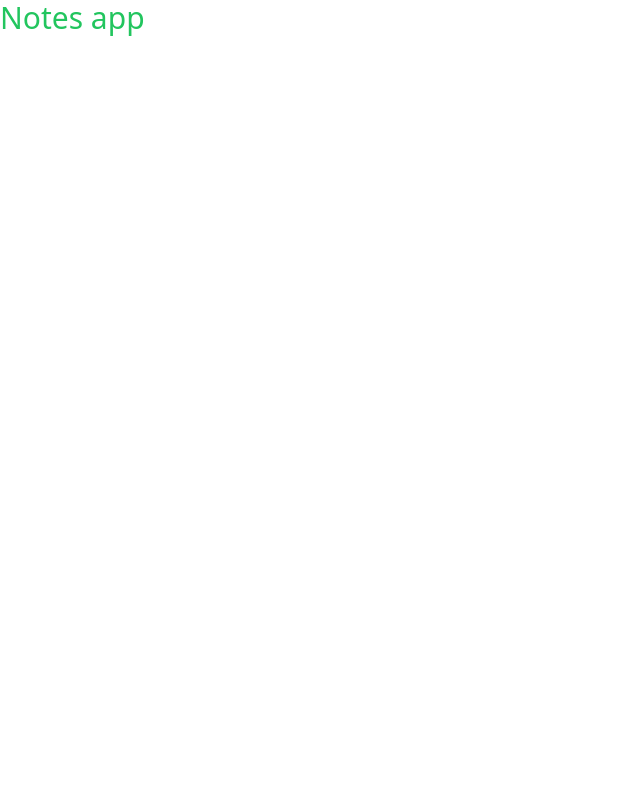
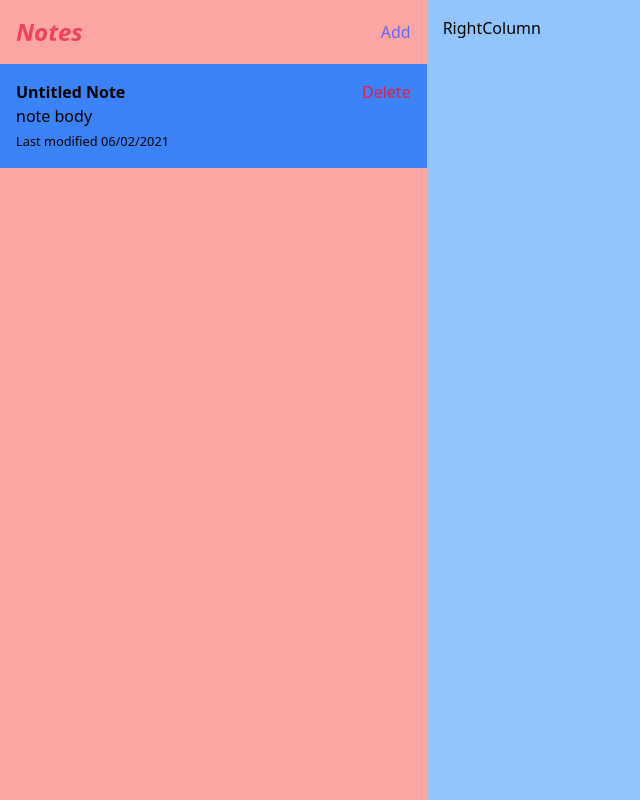
Before and after one commit to THEO-184/Note_app-clientside-codebase, a React (Create React App) app: page / in a window 1280 px wide. Shown: the whole page, without its empty margins (0-640 px from the left). Built offline with nearby package versions, Linux system fonts and the light colour scheme.

Commit message:
app layout

```diff
--- a/package.json
+++ b/package.json
@@ -3,6 +3,7 @@
   "version": "0.1.0",
   "private": true,
   "dependencies": {
+    "@tanstack/react-query": "^4.12.0",
     "@testing-library/jest-dom": "^5.16.5",
     "@testing-library/react": "^13.4.0",
     "@testing-library/user-event": "^13.5.0",
--- a/src/App.tsx
+++ b/src/App.tsx
@@ -1,7 +1,9 @@
+import HomePage from "./views/Home";
+
 function App() {
 	return (
 		<div className="App">
-			<h1 className="text-3xl text-green-500">Notes app</h1>
+			<HomePage />
 		</div>
 	);
 }
--- /dev/null
+++ b/src/components/LeftColumn.tsx
@@ -0,0 +1,16 @@
+import React from "react";
+import Note from "./Note";
+
+const LeftColumn = () => {
+	return (
+		<div className="bg-red-300 col-span-4 overflow-y-scroll ">
+			<div className="flex justify-between items-center p-4">
+				<h6 className="text-rose-500 text-2xl italic font-bold">Notes</h6>
+				<button className="text-indigo-500">Add</button>
+			</div>
+			<Note />
+		</div>
+	);
+};
+
+export default LeftColumn;
--- /dev/null
+++ b/src/components/Note.tsx
@@ -0,0 +1,16 @@
+const Note = () => {
+	return (
+		<div className="p-4 bg-blue-500">
+			<div className="flex items-center justify-between">
+				<p className="font-bold text-black text-base">Untitled Note</p>
+				<button className="text-rose-600">Delete</button>
+			</div>
+			<div className="">
+				<span className="block text-base">note body</span>
+				<small>Last modified 06/02/2021</small>
+			</div>
+		</div>
+	);
+};
+
+export default Note;
--- /dev/null
+++ b/src/components/RightColumn.tsx
@@ -0,0 +1,7 @@
+import React from "react";
+
+const RightColumn = () => {
+	return <div className="bg-blue-300 col-span-8 p-4">RightColumn</div>;
+};
+
+export default RightColumn;
--- a/src/index.tsx
+++ b/src/index.tsx
@@ -1,13 +1,20 @@
 import React from "react";
 import ReactDOM from "react-dom/client";
+import { QueryClientProvider, QueryClient } from "@tanstack/react-query";
+
+// local imports
 import App from "./App";
 import "./index.css";
+
+const queryClient = new QueryClient();
 
 const root = ReactDOM.createRoot(
 	document.getElementById("root") as HTMLElement
 );
 root.render(
 	<React.StrictMode>
-		<App />
+		<QueryClientProvider client={queryClient}>
+			<App />
+		</QueryClientProvider>
 	</React.StrictMode>
 );
--- /dev/null
+++ b/src/views/Home.tsx
@@ -0,0 +1,14 @@
+import React from "react";
+import LeftColumn from "../components/LeftColumn";
+import RightColumn from "../components/RightColumn";
+
+const HomePage = () => {
+	return (
+		<div className="grid grid-cols-12 h-screen">
+			<LeftColumn />
+			<RightColumn />
+		</div>
+	);
+};
+
+export default HomePage;
```
Also changed, not shown: 1 other file (tests, documents, lock files or other folders).
